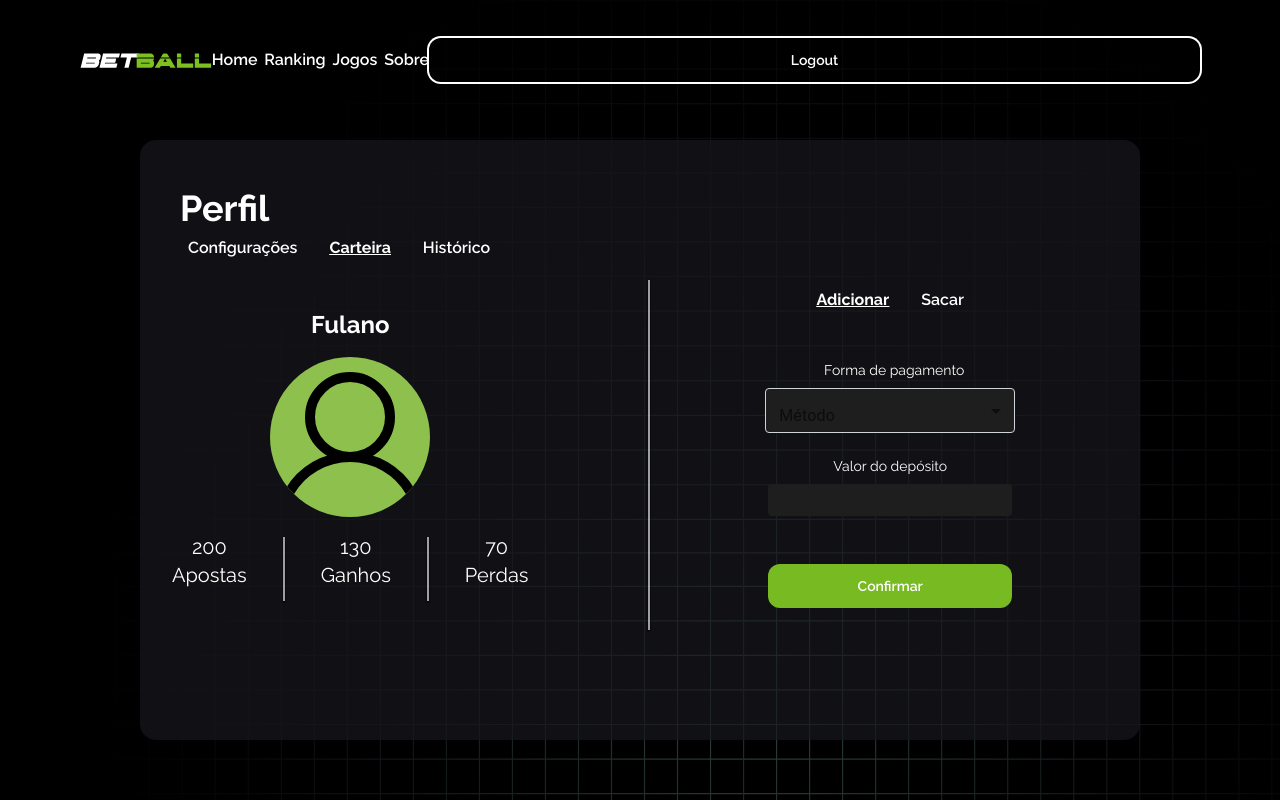
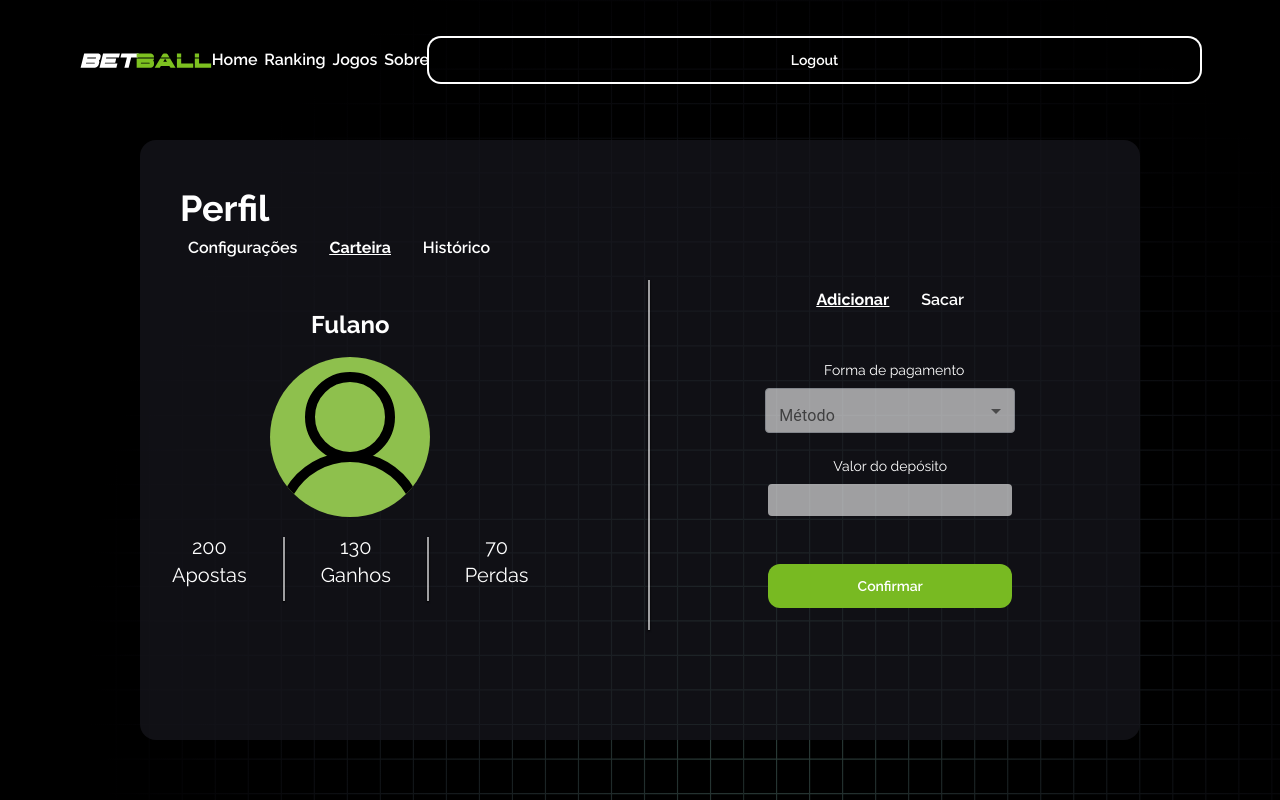
Before and after one commit to ONESOFT-OS/BetBall, a React (Vite) app in the folder frontend/: page /perfil/deposit in a window 1280 px wide. Built offline with nearby package versions, Linux system fonts and the light colour scheme.

Commit message:
edit: telas de saque e deposito

```diff
--- a/frontend/src/components/SelectM.tsx
+++ b/frontend/src/components/SelectM.tsx
@@ -13,12 +13,13 @@ const BootstrapInput = styled(InputBase)(({ theme }) => ({
   '& .MuiInputBase-input': {
     borderRadius: 4,
     position: 'relative',
-    backgroundColor: "#1E1E1E",
+    backgroundColor: "#FFF",
     border: '1px solid #ced4da',
     fontSize: 16,
-    color: '#FFF',
+    color: '#000',
     padding: '10px 26px 10px 12px',
     transition: theme.transitions.create(['border-color', 'box-shadow']),
+    opacity: 0.6,
     // Use the system font instead of the default Roboto font.
     fontFamily: [
       '-apple-system',
--- a/frontend/src/components/SelectR.tsx
+++ b/frontend/src/components/SelectR.tsx
@@ -5,29 +5,28 @@ import {
 } from "@radix-ui/react-icons";
 import * as SelectPrimitive from "@radix-ui/react-select";
 import cx from  "classnames";
-import React from "react";
 import {Button} from "./Button";
 
 export interface SelectRProps extends SelectPrimitive.SelectProps{}
 
 export function SelectR(props: SelectRProps) {
   return (
-    <SelectPrimitive.Root  defaultValue="Teste"  >
-      <SelectPrimitive.Trigger asChild aria-label="Pagamento" >
+    <SelectPrimitive.Root >
+      <SelectPrimitive.Trigger className="inline-flex items-center justify-center rounded-xl px-4 font-xs font-[35px] gap-[5px] bg-green-700 text-white shadow-[0 2px 10px] shadow-black hover:bg-green-500 focus: shadow-[0 0 0 2px] w-52 " asChild aria-label="Pagamento" >
         <Button>
-          <SelectPrimitive.Value />
-          <SelectPrimitive.Icon className="ml-2  flex flex-row justify-end  ">
+          <SelectPrimitive.Value placeholder="Forma de pagamento"/>
+          <SelectPrimitive.Icon className="text-white">
             <ChevronDownIcon />
           </SelectPrimitive.Icon>
         </Button>
       </SelectPrimitive.Trigger>
-      <SelectPrimitive.Content>
+      <SelectPrimitive.Content className="overflow-hidden bg-black rounded-[6px] ">
         <SelectPrimitive.ScrollUpButton className="flex items-center justify-center text-gray-800 dark:text-gray-500">
           <ChevronUpIcon />
         </SelectPrimitive.ScrollUpButton>
-        <SelectPrimitive.Viewport className="bg-white dark:bg-gray-800 p-2 rounded-lg shadow-lg">
+        <SelectPrimitive.Viewport className="p-[5px]">
           <SelectPrimitive.Group>
-            {["Pix", "Cartão de Crédito", "Teste" ].map(
+            {["Pix", "Cartão de Crédito" ].map(
               (f, i) => (
                 <SelectPrimitive.Item
                   disabled={f === "Boleto"}
--- a/frontend/src/components/TextInput.tsx
+++ b/frontend/src/components/TextInput.tsx
@@ -38,12 +38,13 @@ function TextInputIcon(props: TextInputIconProps){
 TextInputIcon.displayName = 'TextInput.Icon'
 
 export interface TextInputInputProps extends InputHTMLAttributes<HTMLInputElement>{
+    className?: string
 }
 
-function TextInputInput(props: TextInputInputProps){
+function TextInputInput({className, ...props}: TextInputInputProps){
     return(
         <input
-            className="bg-transparent flex-1 text-white text-xs placeholder:text-gray-500 outline-none "
+            className={clsx("bg-transparent flex-1 text-white text-xs placeholder:text-gray-500 outline-none ", className)}
             {...props}
         />
     )
--- a/frontend/src/pages/PerfilDeposit.tsx
+++ b/frontend/src/pages/PerfilDeposit.tsx
@@ -85,8 +85,8 @@ export function PerfilDeposit(){
 
                         <label className='flex flex-col items-center w-full max-w-[260px]  gap-2 '>
                             <Text>Valor do depósito</Text>
-                            <TextInput.Root className="h-5" >
-                                <TextInput.Input  type="number" name="quantity" step="0.01" min="0.01" value={valor} onChange={(e) => setValor(e.target.value)}/>
+                            <TextInput.Root className="h-5 bg-white opacity-60" >
+                                <TextInput.Input className="text-black font-bold" type="number" name="quantity" step="0.01" min="0.01" value={valor} onChange={(e) => setValor(e.target.value)}/>
                             </TextInput.Root>
                         </label>
                         <Button className="w-fit">Confirmar</Button>
--- a/frontend/src/pages/PerfilWithdraw.tsx
+++ b/frontend/src/pages/PerfilWithdraw.tsx
@@ -86,8 +86,8 @@ export function PerfilWithdraw(){
 
                         <label className='flex flex-col items-center w-full max-w-[260px]  gap-2 '>
                             <Text>Valor do saque</Text>
-                            <TextInput.Root className="h-5" >
-                                <TextInput.Input  type="number" name="quantity" step="0.01" min="0.01" value={valor} onChange={(e) => setValor(e.target.value)}/>
+                            <TextInput.Root className="h-5  bg-white opacity-60" >
+                                <TextInput.Input className="text-black" type="number" name="quantity" step="0.01" min="0.01" value={valor} onChange={(e) => setValor(e.target.value)}/>
                             </TextInput.Root>
                         </label>
                         <Button className="w-fit ">Confirmar</Button>
--- a/frontend/src/routes/RoutesBase.tsx
+++ b/frontend/src/routes/RoutesBase.tsx
@@ -9,6 +9,7 @@ import { CreateUser } from '../pages/CreateUser';
 import {PerfilDeposit } from '../pages/PerfilDeposit';
 import { PerfilWithdraw } from '../pages/PerfilWithdraw';
 import { Home } from '../pages/Home';
+import { TesteS } from '../pages/TesteS';
 
 
 export const RoutesBase = () => {
@@ -25,6 +26,7 @@ export const RoutesBase = () => {
             <Route path="/user/create" element={<CreateUser/>} />
             <Route path="/perfil/deposit" element={<PerfilDeposit/>} />
             <Route path="/perfil/withdraw" element={<PerfilWithdraw/>} />
+            <Route path="/testes" element={<TesteS/>} />
         </Routes>
      </BrowserRouter>
    )
```
